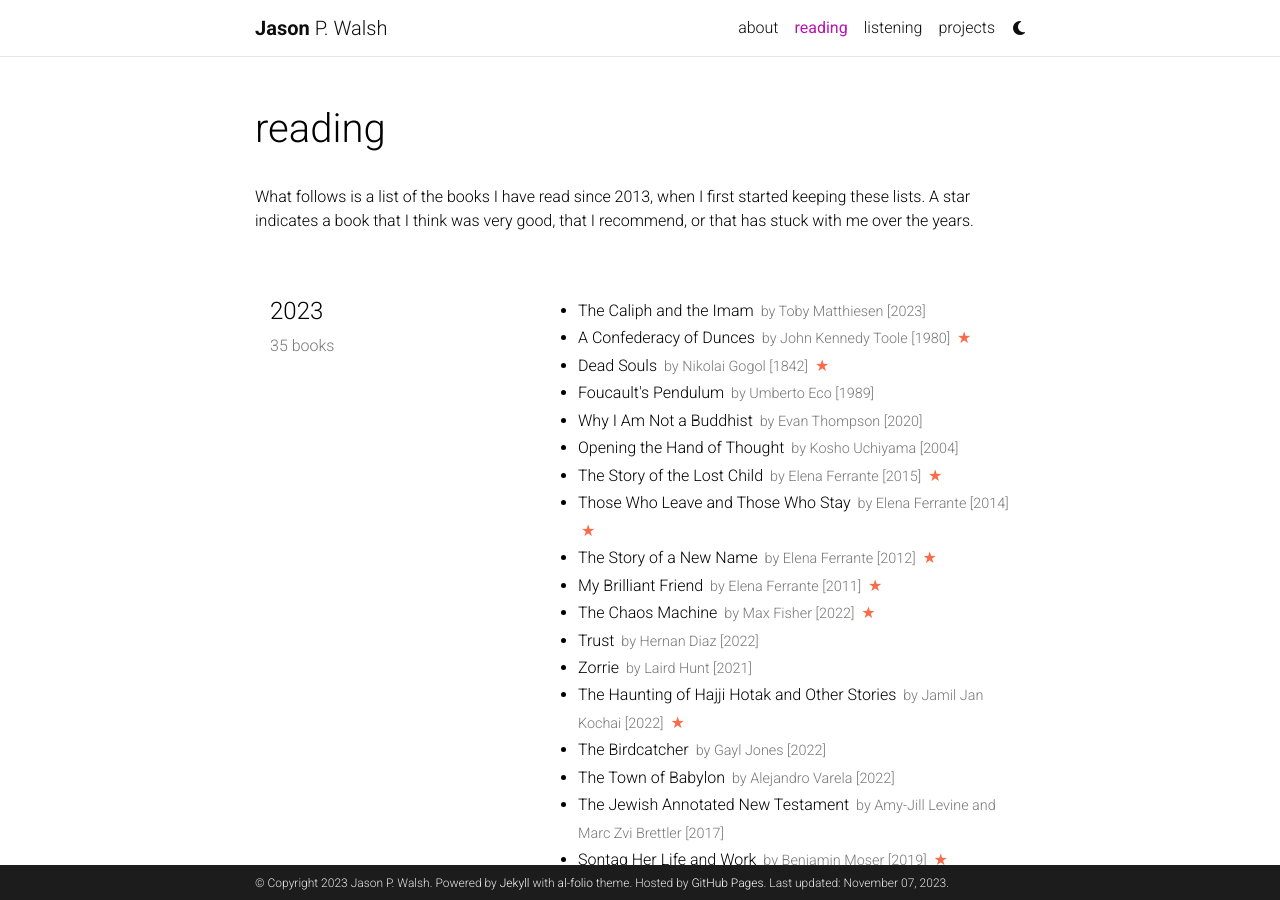
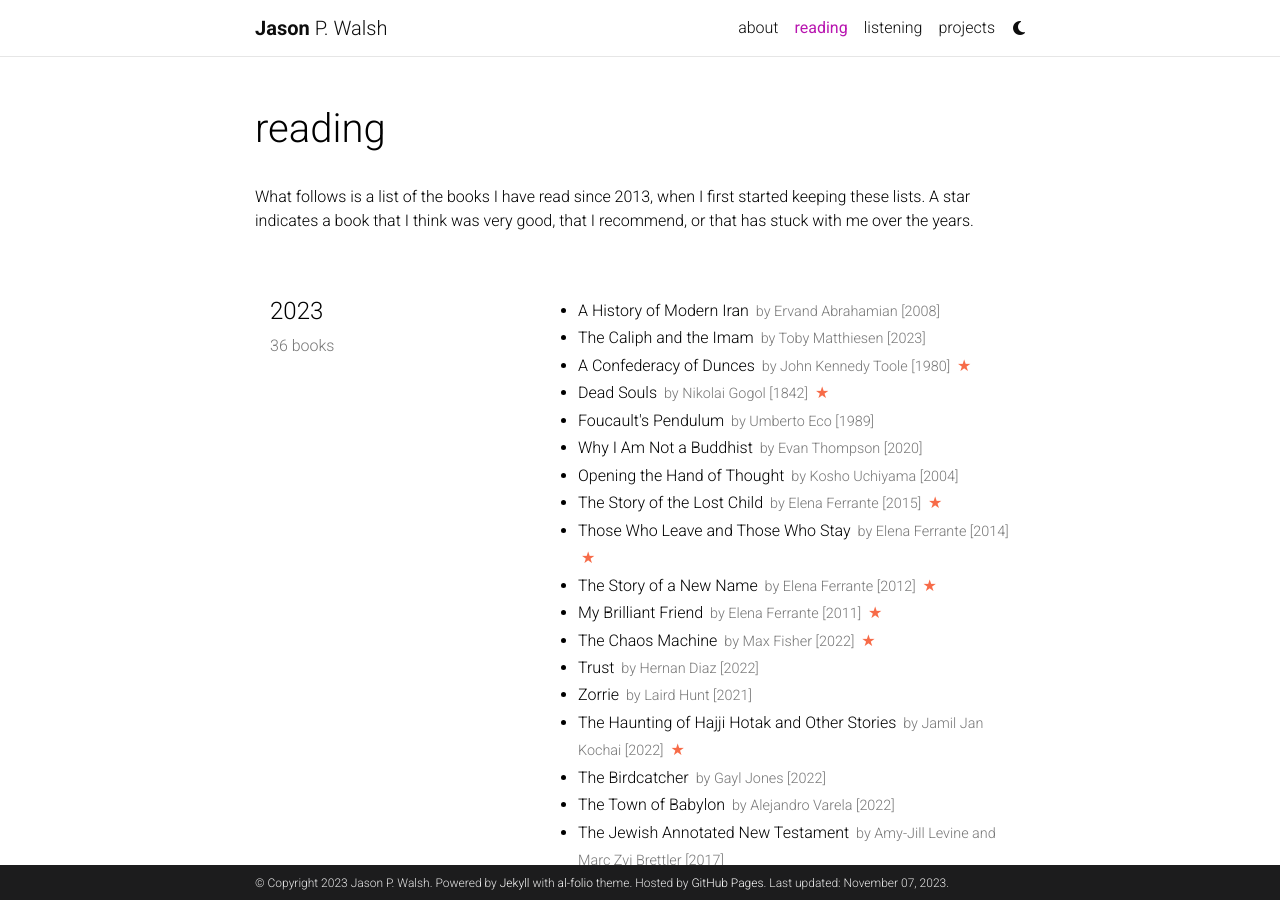
Before and after one commit to jwals23/jwals23.github.io, a Jekyll site: the page built from _pages/reading.md, in a window 1280 px wide and 900 px high. Built offline with Jekyll 4.4.1, drawn with Linux system fonts in a browser that asks for light colours; comment, search, counter and statistics services are not loaded; a style sheet for code colours, icons or effects is not loaded.

Commit message:
Adding Abrahamian

```diff
--- a/_data/reading.yml
+++ b/_data/reading.yml
@@ -1,6 +1,10 @@
 list:
   - year: "2023"
     books:
+      - title: A History of Modern Iran
+        author: Ervand Abrahamian
+        year: 2008
+
       - title: The Caliph and the Imam
         author: Toby Matthiesen
         year: 2023
```
